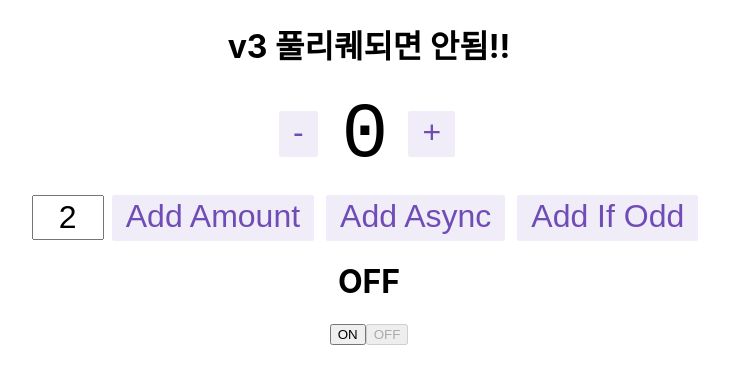
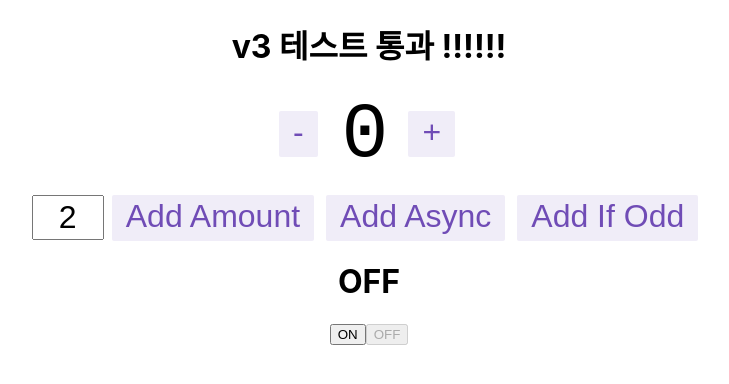
Before and after one commit to JiYJ725/practice-cicd, a React (Create React App) app: page / in a window 1280 px wide. Shown: the top 384 px of the page, without its empty margins (271-1000 px from the left). Built offline with nearby package versions, Linux system fonts and the light colour scheme.

Commit message:
테스트통과!

```diff
--- a/src/App.tsx
+++ b/src/App.tsx
@@ -6,7 +6,7 @@ import Light from "./Light";
 function App() {
   return (
     <div className="App">
-      <h1>v3 풀리퀘되면 안됨!!</h1>
+      <h1>v3 테스트 통과 !!!!!!</h1>
       <Counter />
       <Light />
     </div>
```
Also changed, not shown: 1 other file (tests, documents, lock files or other folders).
